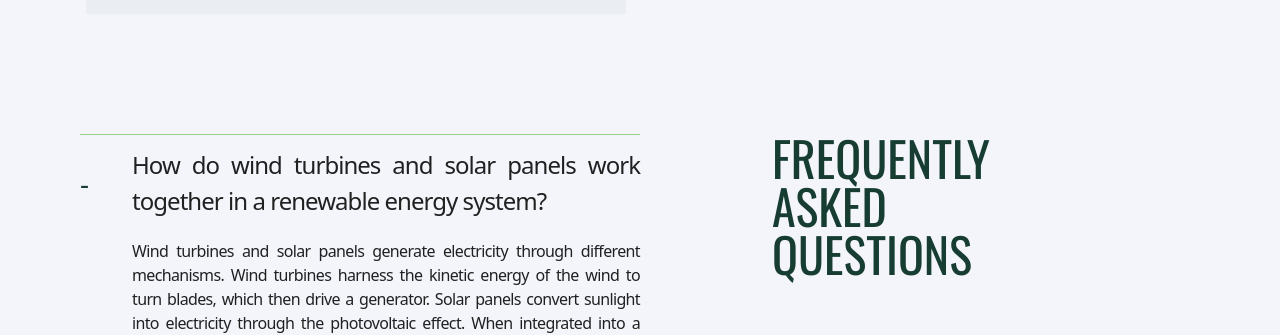
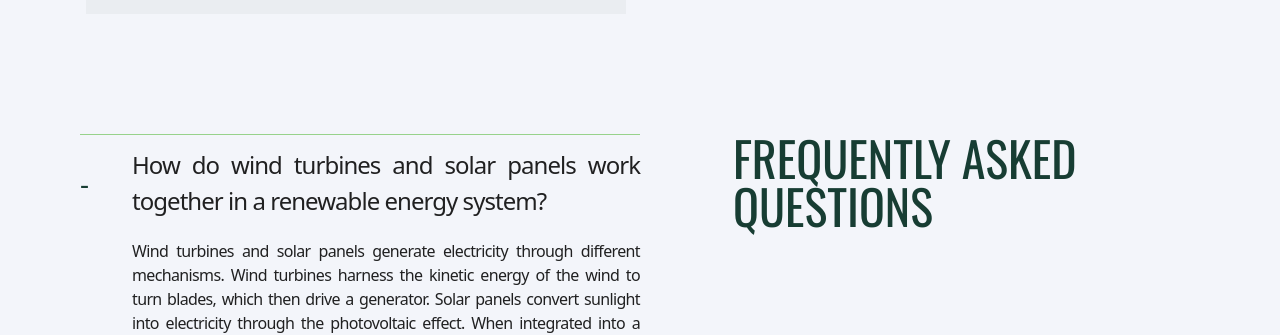
Before and after one commit to vnko1/tw-ecosolution, a React (Vite) app: page / in a window 1280 px wide. Shown: the part 3560-3895 px from the top of the page. Built offline with nearby package versions, Linux system fonts and the light colour scheme.

Commit message:
refactor: remove unused libs

```diff
--- a/package.json
+++ b/package.json
@@ -10,8 +10,6 @@
     "preview": "vite preview"
   },
   "dependencies": {
-    "@emotion/react": "^11.11.1",
-    "@emotion/styled": "^11.11.0",
     "@mui/material": "^5.14.18",
     "classnames": "^2.3.2",
     "react": "^18.2.0",
--- a/src/components/Questions/Questions.module.scss
+++ b/src/components/Questions/Questions.module.scss
@@ -17,7 +17,7 @@
 }
 
 .title {
-  @apply max-w-[320px];
+  @apply max-w-[320px] tablet:max-w-[348px] laptop:max-w-[398px];
 }
 
 .button {
```
Also changed, not shown: 1 other file (tests, documents, lock files or other folders).
